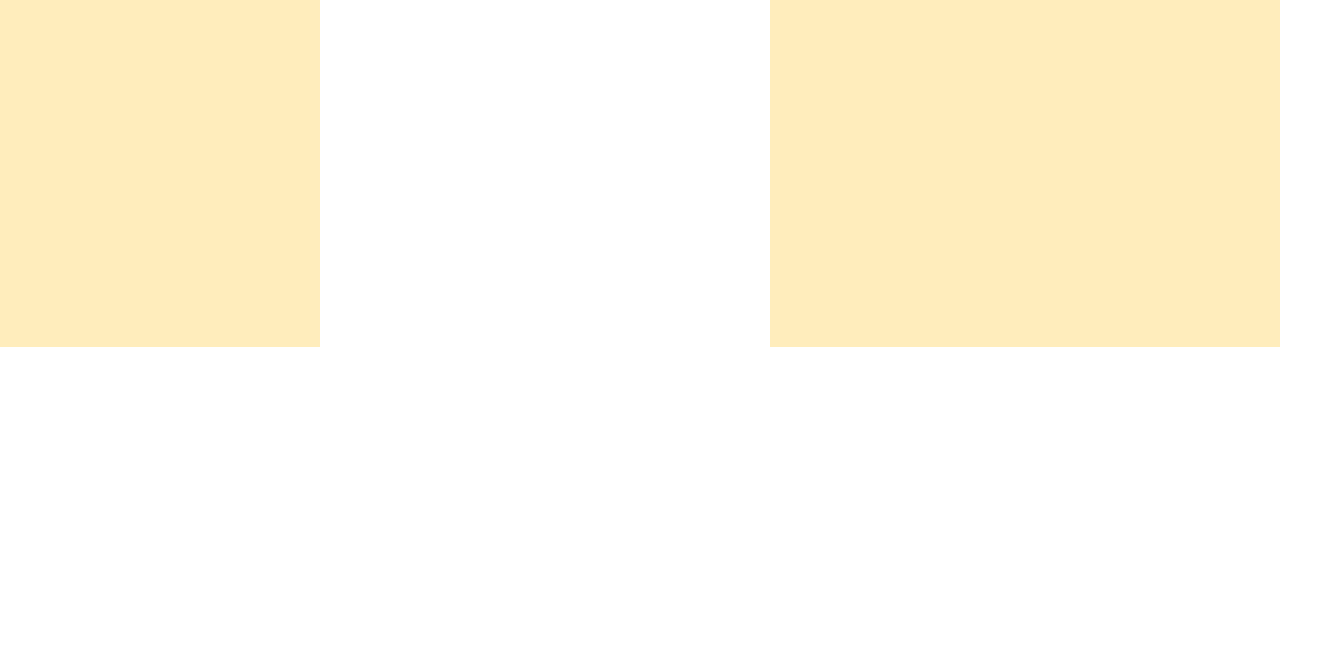
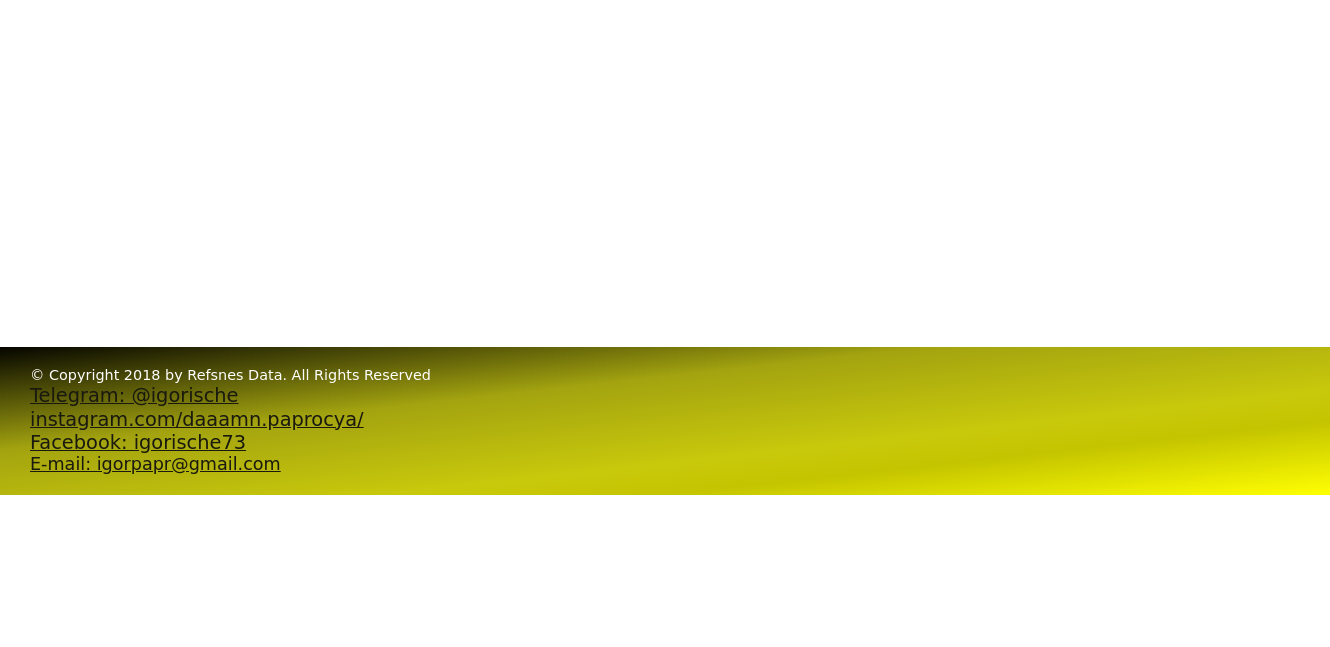
Before and after one commit to igorpapr/FIHOR_SHOP, a website built with webpack: page docs/index.html in a window 1280 px wide. Shown: the part 153-800 px from the top of the page, 1330 px wide, since content can reach past the window. Built offline with nearby package versions, Linux system fonts and the light colour scheme; no server answers.

Commit message:
Added footer

```diff
--- a/docs/index.html
+++ b/docs/index.html
@@ -18,11 +18,11 @@
                 </div>
             </a>
             <div id="right-header-container">
-                <div class="cart openbtn"> <!--onclick="openCart()"-->
+                <div class="cart openbtn">
                     <img src="img/cart.png" alt="Cart">
                 </div>
                 <div id="contacts-jump">
-                    <a href="#"> <!--ADD JUMP TO FOOTER-->
+                    <a href="#footer">
                         Contacts
                     </a>
                 </div>
@@ -59,6 +59,19 @@
 
             </section>
         </div>
+        <footer id="footer">
+            <div class="copyright">
+                © Copyright 2018 by Refsnes Data. All Rights Reserved
+            </div>
+            <div>
+                <div><a href="https://t.me/igorische">Telegram: @igorische</a></div>
+                <div><a href="https://www.instagram.com/daaamn.paprocya/">instagram.com/daaamn.paprocya/</a></div>
+                <div><a href="https://www.facebook.com/igorische73/">Facebook: igorische73</a></div>
+            </div>
+            <div class="email-footer">
+                <a href="mailto:igorpapr@gmail.com">E-mail: igorpapr@gmail.com</a>
+            </div>
+        </footer>
         <script src="https://ajax.googleapis.com/ajax/libs/jquery/2.2.0/jquery.min.js"></script>
         <script src="./js/main.js"></script>
     </body>
--- a/src/scss/main.scss
+++ b/src/scss/main.scss
@@ -77,7 +77,7 @@ header {
   width:100%;
   min-width: 387px;
   display: flex;
-  background-color: #ffedbc;
+  background-color: #fff;
   min-height: 500px; //////////////////////////////////////////////////////UBRAT'
 }
 #categories{
@@ -86,7 +86,7 @@ header {
   min-width: 300px;
   width: 18rem;
   border-radius: 5px;
-  background-color: #7a7a7a;//linear-gradient(to bottom, #8c021e 0%, #c4173a 53%, #e86882 100%);
+  background-color: #b2b2b2;//linear-gradient(to bottom, #8c021e 0%, #c4173a 53%, #e86882 100%);
   height: fit-content;
 }
 #categories-title{
@@ -185,11 +185,9 @@ header {
     outline: 0;
   }
 }
-////////////////////////////////////////////////////////////////
 button:hover {
   opacity: 0.8;
 }
-////////////////////////////////////////////////////////////////
 .old-price{
   text-decoration:line-through;
   font-size: 0.9em;
@@ -206,7 +204,6 @@ button:hover {
   font-size: 1.2em;
   display: block;
 }
-////////////////////////////////////////
 .sidebar {
   height: 100%;
   width: 0;
@@ -435,7 +432,6 @@ img.avatar {
     width: 50px;
   }
 }
-///////////////////////////////////////////////////////////////////
 .order-title{
   text-transform: uppercase;
   font-weight: bold;
@@ -486,3 +482,25 @@ img.avatar {
   font-size: 1.3em;
   float:right;
 }
+footer{
+  width:100%;
+  background: linear-gradient(to bottom right, #050500 0%,#a3a310 35%, #c9c90c 65%, #c4c400 75%,#ffff02 100%);
+  flex:0 0 auto;
+  min-width: 387px;
+  color: white;
+  padding: 20px 20px 20px 30px;
+  div{
+    display:block;
+    font-size: 1.1em;
+    line-height: 1.2em;
+    a{
+      font-family: Gloria, cursive;
+      color: #19190f;
+    }
+  }
+}
+.copyright{
+  font-family: Gloria,cursive;
+  color: white;
+  font-size: 0.9em;
+}
```
Also changed, not shown: docs/css/main.css.
